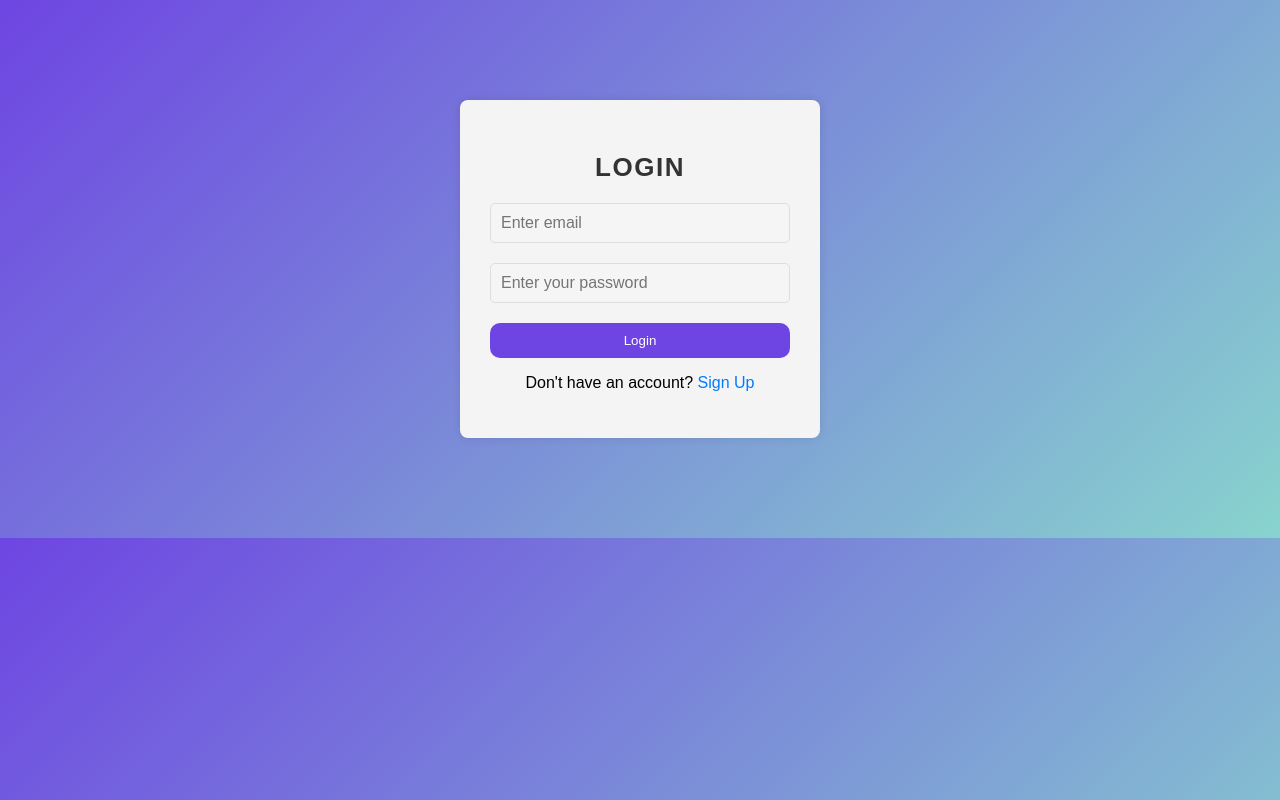
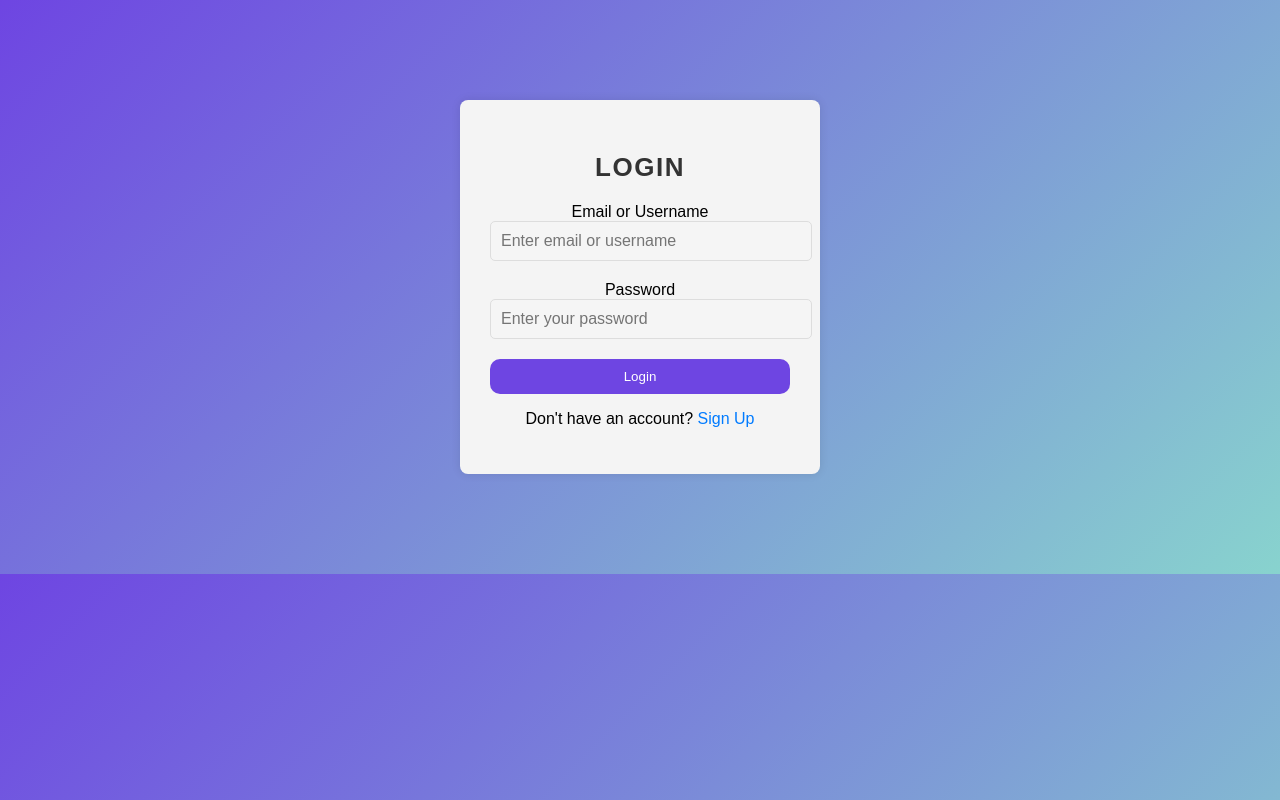
Before and after one commit to vinayakac/mcq, a React (Create React App) app in the folder webfront/: page /login in a window 1280 px wide. Built offline with nearby package versions, Linux system fonts and the light colour scheme.

Commit message:
using props

```diff
--- /dev/null
+++ b/webfront/src/components/FormInput.js
@@ -0,0 +1,30 @@
+import React from "react";
+
+const FormInput = ({
+  label,
+  type,
+  name,
+  value,
+  onChange,
+  placeholder,
+  error,
+}) => {
+  return (
+    <div className="form-group">
+      <label htmlFor={name}>{label}</label>
+      <input
+        type={type}
+        id={name}
+        name={name}
+        value={value}
+        onChange={onChange}
+        placeholder={placeholder}
+        className={error ? "input-error" : ""}
+        required
+      />
+      {error && <p className="error">{error}</p>}
+    </div>
+  );
+};
+
+export default FormInput;
--- a/webfront/src/pages/Login.jsx
+++ b/webfront/src/pages/Login.jsx
@@ -1,6 +1,8 @@
-import React ,{useState} from "react";
+import React, { useState } from "react";
 import { useNavigate } from "react-router-dom";
 import { z } from "zod";
+import FormInput from '../components/FormInput';
+
 import './Login.css'; // Import the CSS file
 
 // Zod validation schema
@@ -18,52 +20,56 @@ const loginSchema = z.object({
 
 const Login = () => {
   const [formData, setFormData] = useState({ email: "", password: "" });
-  const [error, setError] = useState({ email: "", password: "", general: "" });
+  const [errors, setErrors] = useState({ email: "", password: "", general: "" });
   const navigate = useNavigate();
 
   const handleChange = (e) => {
     const { name, value } = e.target;
     setFormData({ ...formData, [name]: value });
-    setError({ ...error, [name]: "" }); // Clear field-specific errors on input change
+    setErrors({ ...errors, [name]: "" }); // Clear field-specific errors on input change
   };
 
   const handleLogin = (e) => {
     e.preventDefault();
     let hasError = false;
 
-    // Check for empty fields
+    // Check if email/username field is empty
     if (!formData.email) {
-      setError((prev) => ({ ...prev, email: "Email is required." }));
-      hasError = true;
-    }
-    if (!formData.password) {
-      setError((prev) => ({ ...prev, password: "Password is required." }));
+      setErrors((prev) => ({ ...prev, email: "Email or Username is required." }));
       hasError = true;
     }
 
-    if (hasError) return;
+    // Check if password field is empty
+    if (!formData.password) {
+      setErrors((prev) => ({ ...prev, password: "Password is required." }));
+      hasError = true;
+    }
 
-    setError({ ...error, general: "" });
+    if (hasError) return; // Stop if there are errors
+
+    // Clear general errors
+    setErrors({ ...errors, general: "" });
 
     // Validate with Zod
     const result = loginSchema.safeParse(formData);
     if (!result.success) {
-      setError((prev) => ({
+      setErrors((prev) => ({
         ...prev,
         general: result.error.errors.map((err) => err.message).join(", "),
       }));
       return;
     }
 
+    // Check for user in local storage
     const storedUser = JSON.parse(localStorage.getItem("user"));
 
     if (!storedUser || storedUser.email !== formData.email) {
-      setError((prev) => ({ ...prev, general: "You must register first." }));
+      setErrors((prev) => ({ ...prev, general: "You must register first." }));
       return;
     }
 
     if (storedUser.password !== formData.password) {
-      setError((prev) => ({ ...prev, general: "Invalid password. Please try again." }));
+      setErrors((prev) => ({ ...prev, general: "Invalid password. Please try again." }));
       return;
     }
 
@@ -74,38 +80,29 @@ const Login = () => {
   return (
     <div className="login-container">
       <h2 className="login-header">Login</h2>
-      {error.general && <div className="login-error">{error.general}</div>}
+      {errors.general && <div className="login-error">{errors.general}</div>}
       <form onSubmit={handleLogin}>
-        <div className="form-group">
-           <input
-            type="text"
-            id="email"
+        <FormInput
+          label="Email or Username"
+          type="email"
           name="email"
           value={formData.email}
           onChange={handleChange}
-            placeholder="Enter email"
-            required
-            className="login-input"
+          placeholder="Enter email or username"
+          error={errors.email} // Pass error message if the email/username field is empty
         />
-          {error.email && <div className="field-error">{error.email}</div>}
-        </div>
-        <div className="form-group">
-          <input
+        <FormInput
+          label="Password"
           type="password"
-            id="password"
           name="password"
           value={formData.password}
           onChange={handleChange}
           placeholder="Enter your password"
-            required
-            className="login-input"
+          error={errors.password} // Pass error message if the password field is empty
         />
-          {error.password && <div className="field-error">{error.password}</div>}
-        </div>
         <button type="submit" className="login-button">
           Login
         </button>
-
       </form>
       <div className="signup-link">
         <p>
```
Lines whose indentation alone changed are shown as unchanged.
